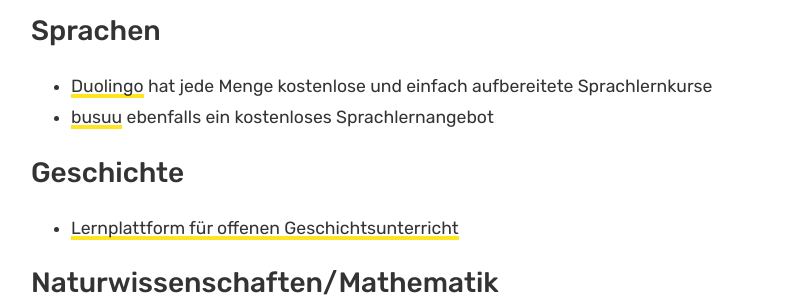
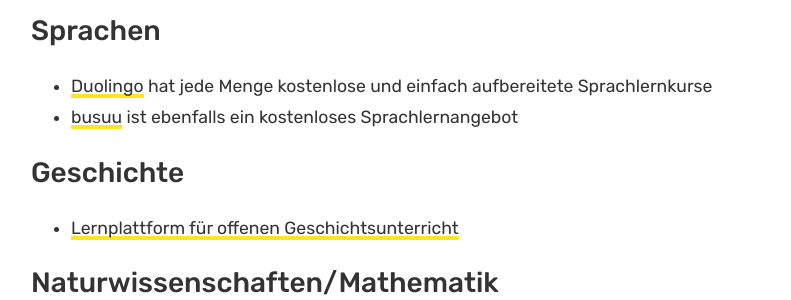
Before and after one commit to papiberlin/website, a Jekyll site: the page built from _posts/2020-03-16-corona-resources.md, in a window 1280 px wide and 900 px high, scrolled down 2457 px. Shown: the part 153-453 px from the top of the window, without its empty margins (434-1225 px from the left). Built offline with Jekyll 4.4.1, drawn with Linux system fonts in a browser that asks for light colours.

Commit message:
added ist

```diff
--- a/_posts/2020-03-16-corona-resources.md
+++ b/_posts/2020-03-16-corona-resources.md
@@ -60,7 +60,7 @@
 ### Sprachen
 
 * [Duolingo](https://www.duolingo.com/) hat jede Menge kostenlose und einfach aufbereitete Sprachlernkurse
-* [busuu](https://www.busuu.com/de) ebenfalls ein kostenloses Sprachlernangebot
+* [busuu](https://www.busuu.com/de) ist ebenfalls ein kostenloses Sprachlernangebot
 
 ### Geschichte
 
```
